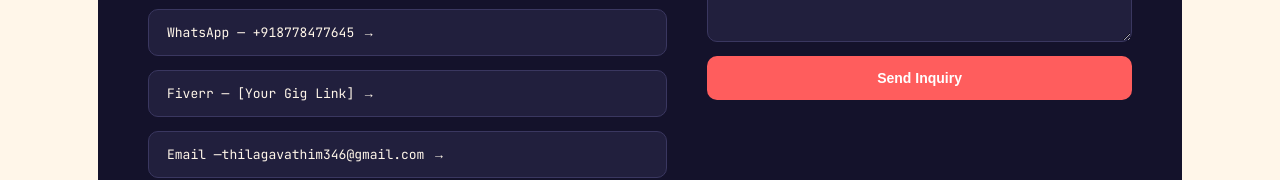
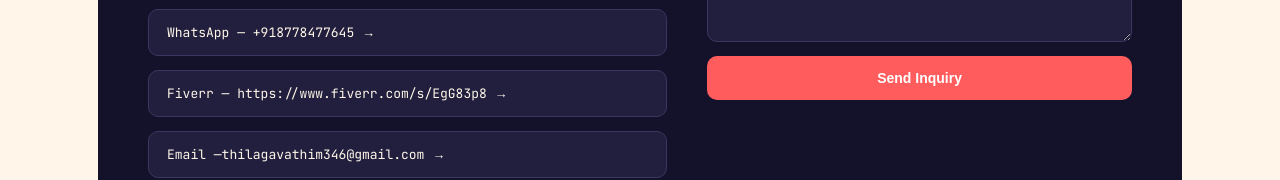
Before and after one commit to Thila2006/thila-portfolio, a plain HTML site: page index.html in a window 1280 px wide. Shown: the part 3343-3523 px from the top of the page. Drawn offline with nearby package versions, Linux system fonts and the light colour scheme.

Commit message:
Update index.html

```diff
--- a/index.html
+++ b/index.html
@@ -391,7 +391,7 @@
         <p>Tell me what you need — a logo, a poster, or a full brand refresh — and I'll get back to you with ideas within a day.</p>
         <div class="contact-links">
           <a href="#">WhatsApp — +918778477645 →</a>
-          <a href="#">Fiverr — [Your Gig Link] →</a>
+          <a href="#">Fiverr — https://www.fiverr.com/s/EgG83p8 →</a>
           <a href="mailto:youremail@example.com">Email —thilagavathim346@gmail.com →</a>
         </div>
       </div>
```
